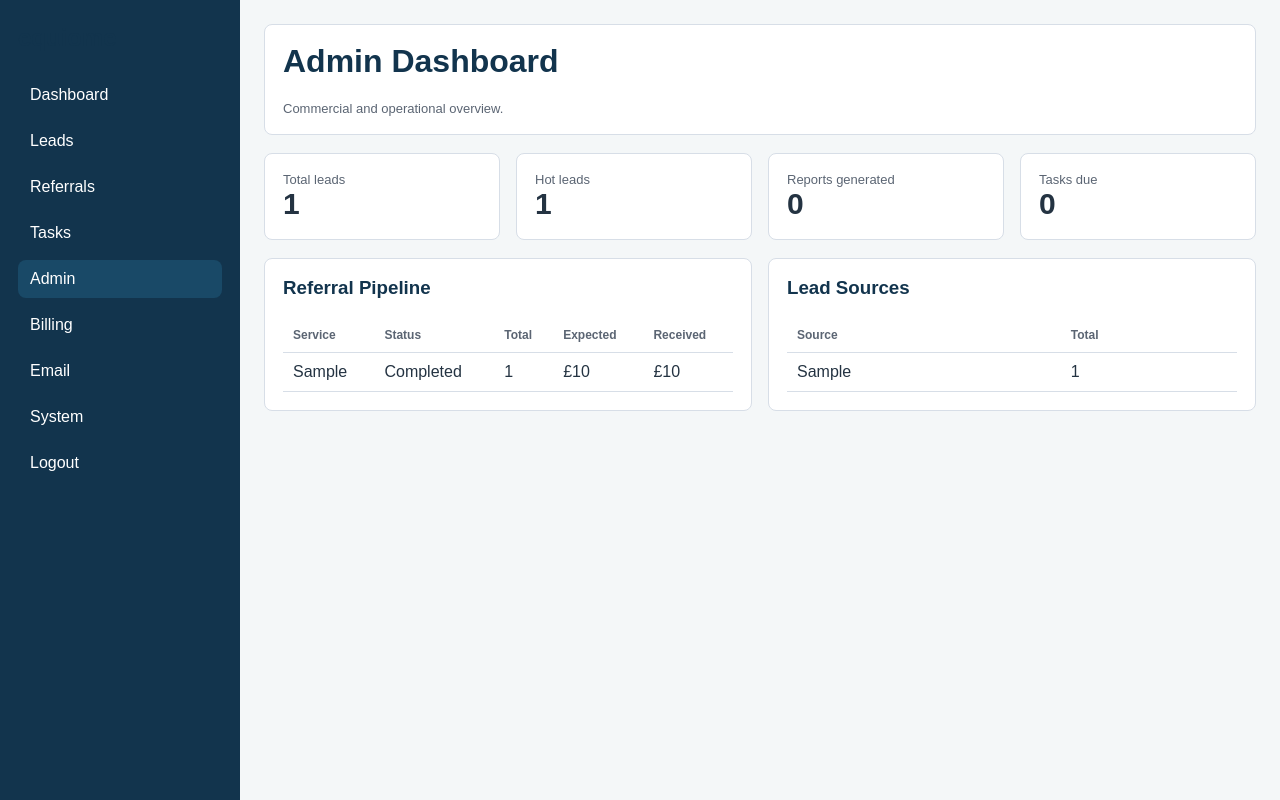
After one commit to Harryl1/booking-system, a Flask app: page /admin in a window 1280 px wide. The commit adds this page. Run offline with Flask 3, Linux system fonts and the light colour scheme; a user stored in the database is signed in; tables that the repository leaves empty hold one stand-in row (values such as "Sample post").

Commit message:
Add admin billing email and readiness pages

```diff
--- a/main.py
+++ b/main.py
@@ -69,6 +69,7 @@ def add_api_cors_headers(response):
 
 ROLE_AGENT = "agent"
 ROLE_ASSESSOR = "assessor"
+ROLE_PLATFORM_ADMIN = "platform_admin"
 
 STATUS_NEW = "new"
 STATUS_ASSIGNED = "assigned"
@@ -93,7 +94,7 @@ VALID_LEAD_STATUSES = {
     LEAD_STATUS_WON,
     LEAD_STATUS_LOST,
 }
-VALID_ROLES = {ROLE_AGENT, ROLE_ASSESSOR}
+VALID_ROLES = {ROLE_AGENT, ROLE_ASSESSOR, ROLE_PLATFORM_ADMIN}
 VALID_BOOKING_STATUSES = {STATUS_NEW, STATUS_ASSIGNED, STATUS_COMPLETED}
 VALID_LEAD_STATUSES = {
     LEAD_STATUS_NEW,
@@ -407,6 +408,21 @@ def role_required(role):
     return decorator
 
 
+def admin_or_agent_required(view_func):
+    @wraps(view_func)
+    def wrapper(*args, **kwargs):
+        if "user_id" not in session:
+            return redirect("/login")
+        if session.get("role") not in {ROLE_AGENT, ROLE_PLATFORM_ADMIN}:
+            abort(403)
+        return view_func(*args, **kwargs)
+    return wrapper
+
+
+def is_platform_admin():
+    return session.get("role") == ROLE_PLATFORM_ADMIN
+
+
 # -----------------------
 # CSRF Helpers
 # -----------------------
@@ -868,6 +884,12 @@ def scoped_lead_where(extra_clause="", extra_params=()):
     if not clauses:
         return "", []
     return " WHERE " + " AND ".join(clauses), params
+
+
+def admin_scope_clause(alias="leads"):
+    if is_platform_admin():
+        return "", []
+    return agent_lead_clause(alias)
 
 
 def count_scoped_leads(db, extra_clause="", extra_params=()):
@@ -1816,6 +1838,163 @@ def organisation_settings():
         users=users,
         lead_count=lead_count,
         csrf_token=get_csrf_token(),
+    )
+
+
+@app.get("/admin")
+@login_required
+@admin_or_agent_required
+def admin_dashboard():
+    db = get_db()
+    today = datetime.now().date().isoformat()
+    lead_scope, lead_params = admin_scope_clause("leads")
+    lead_where = f"WHERE {lead_scope}" if lead_scope else ""
+
+    totals = {
+        "leads": db.execute(
+            f"SELECT COUNT(*) FROM leads {lead_where}",
+            tuple(lead_params)
+        ).fetchone()[0],
+        "hot_leads": db.execute(
+            f"SELECT COUNT(*) FROM leads {lead_where + (' AND ' if lead_where else 'WHERE ')}(is_hot_lead = 1 OR lead_score >= 60)",
+            tuple(lead_params)
+        ).fetchone()[0],
+        "reports": db.execute(
+            f"SELECT COUNT(*) FROM leads {lead_where + (' AND ' if lead_where else 'WHERE ')}report_token IS NOT NULL",
+            tuple(lead_params)
+        ).fetchone()[0],
+    }
+
+    referral_scope, referral_params = admin_scope_clause("leads")
+    referral_where = f"WHERE {referral_scope}" if referral_scope else ""
+    referral_rows = db.execute(f"""
+        SELECT service_referrals.service_type,
+               service_referrals.status,
+               COUNT(*) AS total,
+               COALESCE(SUM(service_referrals.fee_expected), 0) AS expected,
+               COALESCE(SUM(service_referrals.fee_received), 0) AS received
+        FROM service_referrals
+        JOIN leads ON leads.id = service_referrals.lead_id
+        {referral_where}
+        GROUP BY service_referrals.service_type, service_referrals.status
+        ORDER BY service_referrals.service_type, service_referrals.status
+    """, tuple(referral_params)).fetchall()
+
+    source_rows = db.execute(f"""
+        SELECT source, COUNT(*) AS total
+        FROM leads
+        {lead_where}
+        GROUP BY source
+        ORDER BY total DESC
+        LIMIT 10
+    """, tuple(lead_params)).fetchall()
+
+    task_scope, task_params = admin_scope_clause("leads")
+    task_where = "lead_tasks.completed_at IS NULL AND date(lead_tasks.due_at) <= date(?)"
+    task_query_params = [today]
+    if task_scope:
+        task_where += f" AND {task_scope}"
+        task_query_params.extend(task_params)
+    tasks_due = db.execute(f"""
+        SELECT COUNT(*)
+        FROM lead_tasks
+        JOIN leads ON leads.id = lead_tasks.lead_id
+        WHERE {task_where}
+    """, tuple(task_query_params)).fetchone()[0]
+
+    organisations = []
+    if is_platform_admin():
+        organisations = db.execute("""
+            SELECT organisations.*,
+                   COUNT(leads.id) AS lead_count
+            FROM organisations
+            LEFT JOIN leads ON leads.organisation_id = organisations.id
+            GROUP BY organisations.id
+            ORDER BY organisations.name ASC
+        """).fetchall()
+
+    return render_template(
+        "admin_dashboard.html",
+        totals=totals,
+        referral_rows=referral_rows,
+        source_rows=source_rows,
+        tasks_due=tasks_due,
+        organisations=organisations,
+        service_labels=SERVICE_LABELS,
+    )
+
+
+@app.route("/settings/email", methods=["GET", "POST"])
+@login_required
+@admin_or_agent_required
+def email_settings():
+    message = ""
+    if request.method == "POST":
+        validate_csrf()
+        test_to = validate_required_text(request.form.get("test_to"), "test email", max_length=255)
+        try:
+            sent = send_email(
+                test_to,
+                "Equiome email test",
+                "This is a test email from your Equiome booking system."
+            )
+            message = "Test email sent." if sent else "SMTP is not configured yet."
+        except Exception as error:
+            message = f"Email failed: {error}"
+
+    return render_template(
+        "email_settings.html",
+        smtp_configured=bool(SMTP_HOST and CUSTOMER_EMAIL_FROM),
+        smtp_host=SMTP_HOST,
+        customer_email_from=CUSTOMER_EMAIL_FROM,
+        lead_notification_email=LEAD_NOTIFICATION_EMAIL,
+        message=message,
+        csrf_token=get_csrf_token(),
+    )
+
+
+@app.get("/admin/system")
+@login_required
+@admin_or_agent_required
+def system_readiness():
+    checks = [
+        ("SECRET_KEY set", bool(os.environ.get("SECRET_KEY"))),
+        ("INTERNAL_API_TOKEN set", bool(INTERNAL_API_TOKEN)),
+        ("SESSION_COOKIE_SECURE enabled", app.config["SESSION_COOKIE_SECURE"]),
+        ("FRONTEND_ORIGIN restricted", FRONTEND_ORIGIN != "*"),
+        ("SMTP configured", bool(SMTP_HOST and CUSTOMER_EMAIL_FROM)),
+        ("Using managed database", bool(os.environ.get("DATABASE_URL"))),
+    ]
+    return render_template("system_readiness.html", checks=checks)
+
+
+@app.get("/billing")
+@login_required
+@admin_or_agent_required
+def billing():
+    db = get_db()
+    organisation_id = current_organisation_id() or default_organisation_id(db)
+    organisation = db.execute(
+        "SELECT * FROM organisations WHERE id = ?",
+        (organisation_id,)
+    ).fetchone()
+    lead_count = db.execute(
+        "SELECT COUNT(*) FROM leads WHERE organisation_id = ?",
+        (organisation_id,)
+    ).fetchone()[0]
+    referral_fees = db.execute("""
+        SELECT COALESCE(SUM(fee_expected), 0) AS expected,
+               COALESCE(SUM(fee_received), 0) AS received
+        FROM service_referrals
+        JOIN leads ON leads.id = service_referrals.lead_id
+        WHERE leads.organisation_id = ?
+    """, (organisation_id,)).fetchone()
+
+    return render_template(
+        "billing.html",
+        organisation=organisation,
+        lead_count=lead_count,
+        referral_fees=referral_fees,
     )
 
 
--- /dev/null
+++ b/templates/admin_dashboard.html
@@ -0,0 +1,101 @@
+<!DOCTYPE html>
+<html lang="en">
+<head>
+    <meta charset="UTF-8">
+    <meta name="viewport" content="width=device-width, initial-scale=1.0">
+    <title>Admin - equiome</title>
+    <style>
+        * { box-sizing:border-box; }
+        :root { --bg:#f4f7f8; --panel:#fff; --border:#d7dee7; --text:#243342; --muted:#5b6573; --brand:#12344d; --brand2:#2a7f9e; --radius:8px; }
+        body { margin:0; font-family:Arial,sans-serif; background:var(--bg); color:var(--text); }
+        .layout { display:flex; min-height:100vh; }
+        .sidebar { width:240px; background:var(--brand); color:#fff; padding:24px 18px; }
+        .sidebar h2 { margin:0 0 24px; text-transform:lowercase; }
+        .sidebar a { display:block; color:#fff; text-decoration:none; padding:10px 12px; border-radius:var(--radius); margin-bottom:8px; }
+        .sidebar a:hover,.sidebar a.active { background:#194967; }
+        .main { flex:1; padding:24px; }
+        .panel,.topbar { background:var(--panel); border:1px solid var(--border); border-radius:var(--radius); padding:18px; margin-bottom:18px; }
+        h1,h2,h3 { margin-top:0; color:var(--brand); }
+        .grid { display:grid; grid-template-columns:repeat(auto-fit,minmax(220px,1fr)); gap:16px; }
+        .metric { font-size:30px; font-weight:bold; }
+        .muted { color:var(--muted); font-size:13px; }
+        table { width:100%; border-collapse:collapse; }
+        th,td { text-align:left; padding:10px; border-bottom:1px solid var(--border); }
+        th { color:var(--muted); font-size:12px; }
+        @media (max-width:800px) { .layout{display:block;} .sidebar{width:auto;} }
+    </style>
+</head>
+<body>
+<div class="layout">
+    <aside class="sidebar">
+        <h2>equiome</h2>
+        <a href="/">Dashboard</a>
+        <a href="/leads">Leads</a>
+        <a href="/referrals">Referrals</a>
+        <a href="/tasks">Tasks</a>
+        <a href="/admin" class="active">Admin</a>
+        <a href="/billing">Billing</a>
+        <a href="/settings/email">Email</a>
+        <a href="/admin/system">System</a>
+        <a href="/logout">Logout</a>
+    </aside>
+    <main class="main">
+        <div class="topbar">
+            <h1>Admin Dashboard</h1>
+            <div class="muted">Commercial and operational overview.</div>
+        </div>
+
+        <div class="grid">
+            <div class="panel"><div class="muted">Total leads</div><div class="metric">{{ totals["leads"] }}</div></div>
+            <div class="panel"><div class="muted">Hot leads</div><div class="metric">{{ totals["hot_leads"] }}</div></div>
+            <div class="panel"><div class="muted">Reports generated</div><div class="metric">{{ totals["reports"] }}</div></div>
+            <div class="panel"><div class="muted">Tasks due</div><div class="metric">{{ tasks_due }}</div></div>
+        </div>
+
+        <div class="grid">
+            <div class="panel">
+                <h3>Referral Pipeline</h3>
+                <table>
+                    <tr><th>Service</th><th>Status</th><th>Total</th><th>Expected</th><th>Received</th></tr>
+                    {% for row in referral_rows %}
+                    <tr>
+                        <td>{{ service_labels.get(row["service_type"], row["service_type"]) }}</td>
+                        <td>{{ row["status"]|title }}</td>
+                        <td>{{ row["total"] }}</td>
+                        <td>£{{ row["expected"] }}</td>
+                        <td>£{{ row["received"] }}</td>
+                    </tr>
+                    {% endfor %}
+                </table>
+            </div>
+            <div class="panel">
+                <h3>Lead Sources</h3>
+                <table>
+                    <tr><th>Source</th><th>Total</th></tr>
+                    {% for row in source_rows %}
+                    <tr><td>{{ row["source"]|title }}</td><td>{{ row["total"] }}</td></tr>
+                    {% endfor %}
+                </table>
+            </div>
+        </div>
+
+        {% if organisations %}
+        <div class="panel">
+            <h3>Organisations</h3>
+            <table>
+                <tr><th>Name</th><th>Plan</th><th>Billing</th><th>Leads</th></tr>
+                {% for org in organisations %}
+                <tr>
+                    <td>{{ org["name"] }}</td>
+                    <td>{{ org["subscription_plan"]|title }}</td>
+                    <td>{{ org["billing_status"]|title }}</td>
+                    <td>{{ org["lead_count"] }}</td>
+                </tr>
+                {% endfor %}
+            </table>
+        </div>
+        {% endif %}
+    </main>
+</div>
+</body>
+</html>
--- a/templates/agencyhub.html
+++ b/templates/agencyhub.html
@@ -309,6 +309,8 @@
         <a href="/referrals">Referrals</a>
         <a href="/tasks">Tasks</a>
         <a href="/settings/organisation">Organisation</a>
+        <a href="/admin">Admin</a>
+        <a href="/billing">Billing</a>
         <a href="/epc">EPCHub</a>
         <a href="/logout">Logout</a>
     </aside>
@@ -326,6 +328,7 @@
                 <a href="/leads?priority=hot">Hot Leads</a>
                 <a href="/referrals">Referrals</a>
                 <a href="/tasks">Tasks</a>
+                <a href="/admin">Admin</a>
                 <a href="/epc">Open EPCHub</a>
             </div>
         </div>
--- a/templates/leads.html
+++ b/templates/leads.html
@@ -521,6 +521,8 @@
         <a href="/referrals">Referrals</a>
         <a href="/tasks">Tasks</a>
         <a href="/settings/organisation">Organisation</a>
+        <a href="/admin">Admin</a>
+        <a href="/billing">Billing</a>
         <a href="/epc">EPCHub</a>
         <a href="/logout">Logout</a>
     </aside>
```
Also changed, not shown: POSTGRES_MIGRATION.md (added, +28 -0 lines), templates/billing.html (added, +54 -0 lines), templates/email_settings.html (added, +64 -0 lines), templates/system_readiness.html (added, +52 -0 lines).
